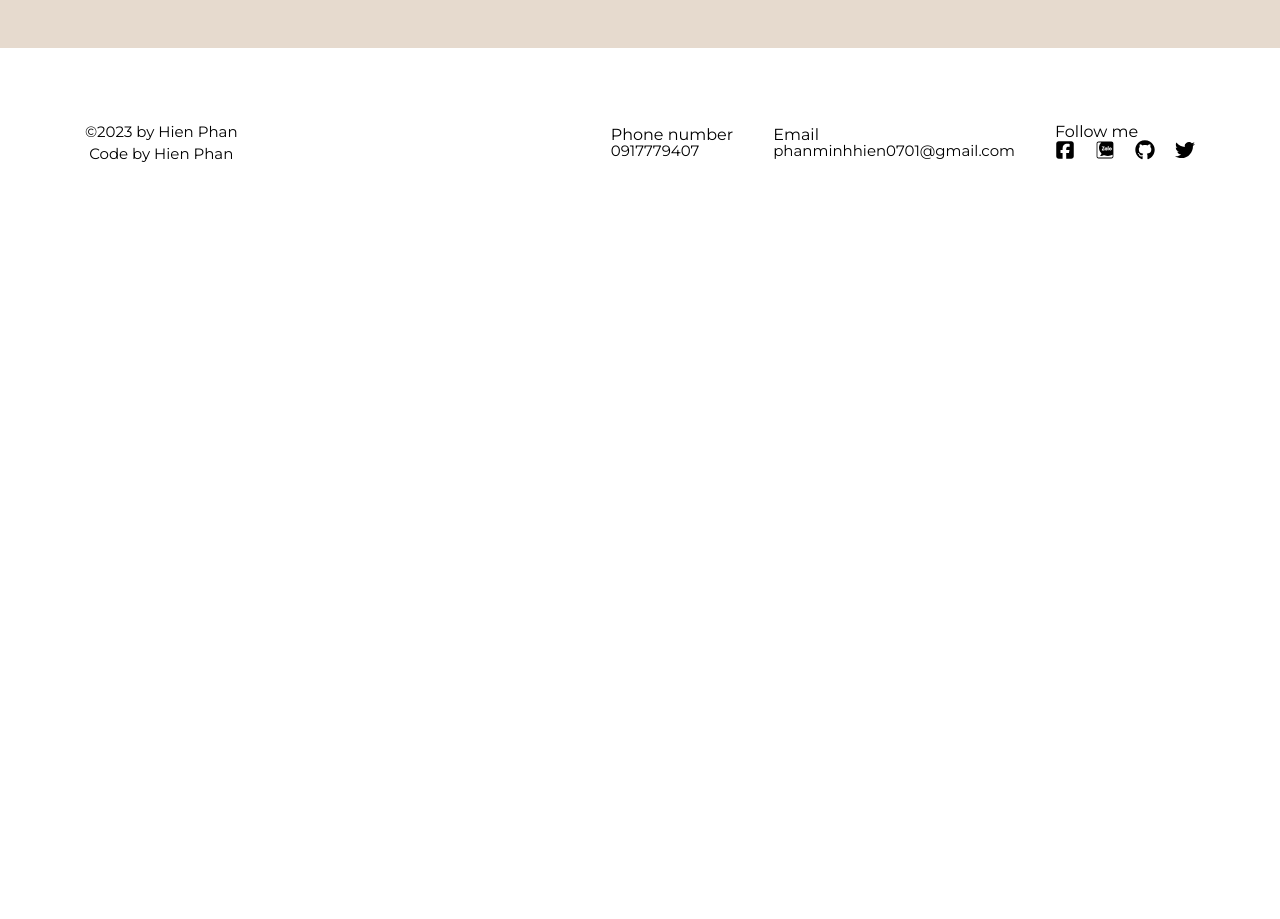
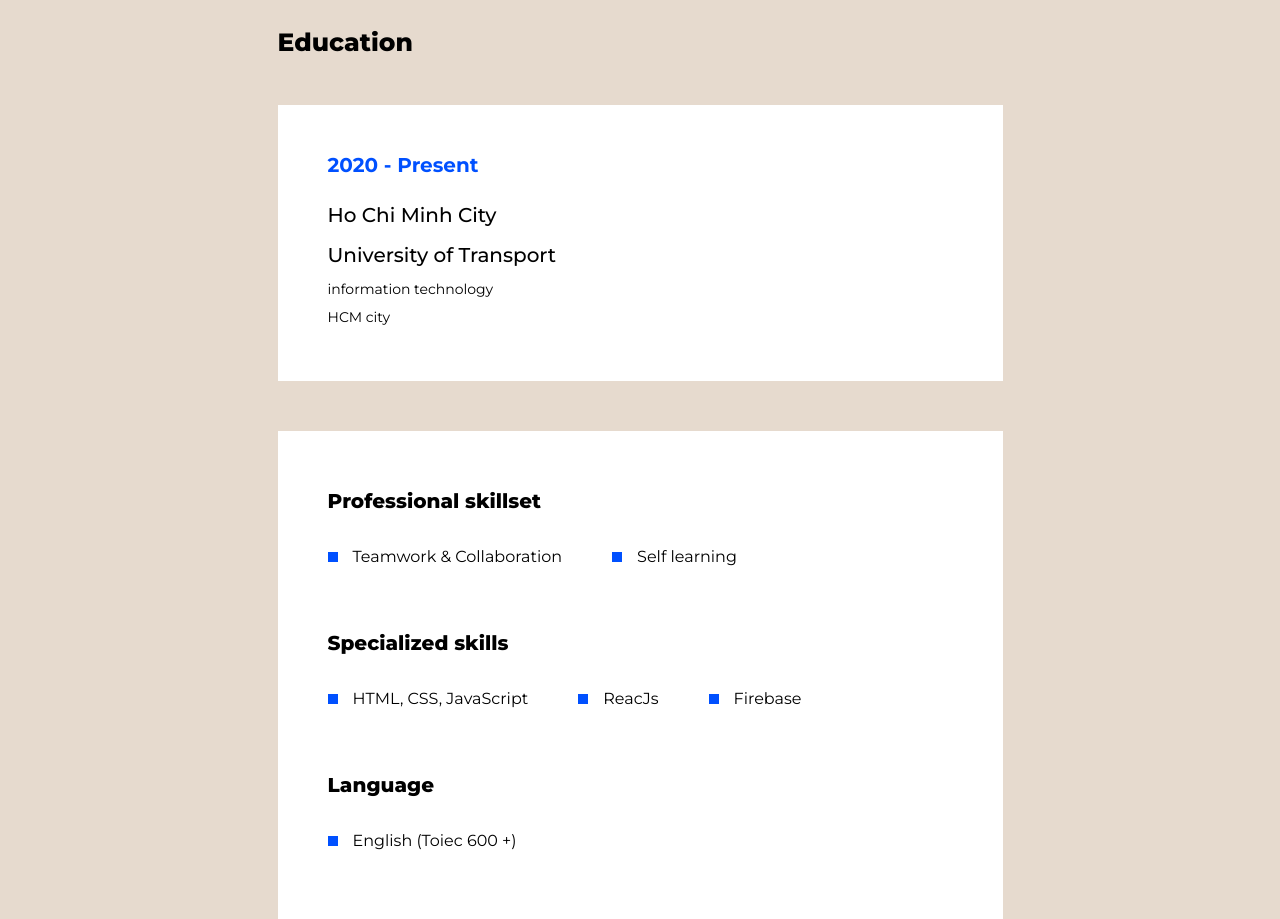
Before and after one commit to pmh3107/my-CV, a React (Create React App) app: page /Resume in a window 1280 px wide. Shown: the part 873-1792 px from the top of the page. Before the commit the page ends 1066 px from the top, so only its background shows below. Built offline with nearby package versions, Linux system fonts and the light colour scheme; no server answers.

Commit message:
Completed all page in part 1

```diff
--- a/package.json
+++ b/package.json
@@ -13,6 +13,7 @@
     "react-dom": "^18.2.0",
     "react-router-dom": "^6.21.1",
     "react-scripts": "5.0.1",
+    "react-toastify": "^9.1.3",
     "sass": "^1.69.5",
     "web-vitals": "^2.1.4"
   },
--- a/src/Firebase.js
+++ b/src/Firebase.js
@@ -7,16 +7,18 @@ import { GoogleAuthProvider } from "firebase/auth";
 
 // Your web app's Firebase configuration
 // For Firebase JS SDK v7.20.0 and later, measurementId is optional
-const app = initializeApp({
-  apiKey: process.env.REACT_APP_API_KEY,
-  authDomain: process.env.REACT_APP_AUTH_DOMAIN,
-  projectId: process.env.REACT_APP_PROJECT_ID,
-  storageBucket: process.env.REACT_APP_STORAGE_BUCKET,
-  messagingSenderId: process.env.REACT_APP_MESSAGING_SENDER_ID,
-  appId: process.env.REACT_APP_APP_ID,
-  measurementId: process.env.REACT_APP_MEASUREMENT_ID,
-});
 
+const firebaseConfig = {
+  apiKey: "AIzaSyDOCFc-xh5BVPPexCTXLL0w-IhCdAiSays",
+  authDomain: "mycv-3107.firebaseapp.com",
+  projectId: "mycv-3107",
+  storageBucket: "mycv-3107.appspot.com",
+  messagingSenderId: "1083448601920",
+  appId: "1:1083448601920:web:e84de0bb17cc8770855ea5",
+  measurementId: "G-6BTCG2WQDR",
+};
+
+const app = initializeApp(firebaseConfig);
 // Initialize Firebase
 const db = getFirestore(app);
 const storage = getStorage(app);
--- a/src/components/layout/Footer.jsx
+++ b/src/components/layout/Footer.jsx
@@ -15,7 +15,7 @@ function Footer() {
           <div className="footer__columns">
             <ul className="footer__list">
               <li className="footer__item">
-                <h3>Phone number</h3>
+                <h3 className="footer__title">Phone number</h3>
               </li>
               <li className="footer__item">
                 <a className="footer__content" href="tel:0917779407">
@@ -25,7 +25,7 @@ function Footer() {
             </ul>
             <ul className="footer__list">
               <li className="footer__item">
-                <h3>Email</h3>
+                <h3 className="footer__title">Email</h3>
               </li>
               <li className="footer__item">
                 <a
@@ -38,7 +38,7 @@ function Footer() {
             </ul>
             <ul className="footer__list">
               <li className="footer__item">
-                <h3>Follow me</h3>
+                <h3 className="footer__title">Follow me</h3>
               </li>
               <li className="footer__item">
                 <Social />
--- a/src/components/layout/Header.jsx
+++ b/src/components/layout/Header.jsx
@@ -25,10 +25,12 @@ function Header() {
         <div className="header__inner">
           <div className="header__left">
             <div className="header__left-dot"></div>
-            <p className="header__left-name">
-              <strong className="header__left-name-hl">Phan Minh Hien</strong> /
-              IT intern
-            </p>
+            <Link to="/">
+              <p className="header__left-name">
+                <strong className="header__left-name-hl">Phan Minh Hien</strong>{" "}
+                / IT intern
+              </p>
+            </Link>
           </div>
           <nav className="header__nav">
             <div
--- a/src/components/pages/Project.jsx
+++ b/src/components/pages/Project.jsx
@@ -6,8 +6,6 @@ import { ref, getDownloadURL } from "firebase/storage";
 function ProjectList() {
   return (
     <div className="project__list">
-      <ProjectTag />
-      <ProjectTag />
       <ProjectTag />
     </div>
   );
@@ -19,7 +17,7 @@ function ProjectTag() {
     // Tạo một tham chiếu đến file trong Firebase Storage
     const storageRef = ref(
       storage,
-      "gs://mycv-dd880.appspot.com/Project_img/UTH_FI.png"
+      "gs://mycv-3107.appspot.com/My_Project/UTH_FI.png"
     );
     // Lấy URL tải xuống
     getDownloadURL(storageRef)
--- a/src/components/pages/Resume.jsx
+++ b/src/components/pages/Resume.jsx
@@ -1,4 +1,4 @@
-import React from "react";
+import React, { useEffect, useState } from "react";
 import Header from "../layout/Header";
 import Footer from "../layout/Footer";
 import { storage } from "../../Firebase";
@@ -7,7 +7,7 @@ function TagList() {
   const DownloadCV = async () => {
     const storageRef = ref(
       storage,
-      "gs://mycv-dd880.appspot.com/CV_pdf/Phan-Minh-Hien_CV.pdf"
+      "gs://mycv-3107.appspot.com/CV_PDF/Phan-Minh-Hien_CV.pdf"
     );
 
     try {
@@ -37,19 +37,50 @@ function TagList() {
           Download CV
         </button>
       </div>
-      <Tag />
+      <JobTag />
+      <div className="resume__action">
+        <h2 className="resume__heading">Education</h2>
+      </div>
+      <EduTag />
+      <SkillTag />
     </div>
   );
 }
-function Tag() {
+function JobTag() {
+  // const addJobToFirestore = async () => {
+  //   try {
+  //     const jobsCollection = collection(db, "jobs"); // "jobs" là tên của collection trong Firestore
+
+  //     const jobData = {
+  //       year: "2020 - Present",
+  //       title: "Freelance",
+  //       subTitle1: "Sale electric device",
+  //       subTitle2: "HCM & Da Lat city",
+  //       description: [
+  //         "Purchasing electronic devices (phones, laptops, tablets,...). Check products. Post sales on social networking platforms (Facebook, Cho Tot,...).",
+  //         "Improve communication skills. Be more careful in work. Improve sales skills. Improve knowledge about technology products.",
+  //       ],
+  //     };
+
+  //     await addDoc(jobsCollection, jobData);
+  //     console.log("Job information added to Firestore successfully!");
+  //   } catch (error) {
+  //     console.error("Error adding job information to Firestore: ", error);
+  //   }
+  // };
+  // useEffect(() => {
+  //   // Gọi hàm để thêm thông tin vào Firestore khi component được tạo ra
+  //   addJobToFirestore();
+  // }, []);
+
   return (
     <div className="resume__tag">
       <h3 className="resume__tag--year">2020 - Present</h3>
       <div className="resume__tag--inner">
         <div className="resume__tag--title">
-          <p className="resume__tag--job">Freelance</p>
-          <p className="resume__tag--company">Sale electric device</p>
-          <p className="resume__tag--location">HCM & Da Lat city</p>
+          <h3 className="resume__tag--heading">Freelance</h3>
+          <p className="resume__tag--heading-Small">Sale electric device</p>
+          <p className="resume__tag--heading-Small">HCM & Da Lat city</p>
         </div>
         <div className="resume__tag--desc">
           <p className="resume__tag--content">
@@ -64,6 +95,83 @@ function Tag() {
         </div>
       </div>
     </div>
+  );
+}
+function EduTag() {
+  const [imageUrl, setImageUrl] = useState(null);
+
+  useEffect(() => {
+    // Tạo một tham chiếu đến file trong Firebase Storage
+    const storageRef = ref(
+      storage,
+      "gs://mycv-3107.appspot.com/Edu/giao-thong-van-tai.jpeg"
+    );
+    // Lấy URL tải xuống
+    getDownloadURL(storageRef)
+      .then((url) => {
+        setImageUrl(url);
+      })
+      .catch((error) => {
+        console.error("Error getting download URL: ", error);
+      });
+  }, []);
+  return (
+    <div className="resume__tag">
+      <h3 className="resume__tag--year">2020 - Present</h3>
+      <div className="resume__tag--inner">
+        <div className="resume__tag--title">
+          <p className="resume__tag--heading">
+            Ho Chi Minh City University of Transport
+          </p>
+          <p className="resume__tag--heading-Small">information technology</p>
+          <p className="resume__tag--heading-Small">HCM city</p>
+        </div>
+        <div className="resume__tag--frame">
+          <img src={imageUrl} alt="" className="resume__tag--frame-img" />
+        </div>
+      </div>
+    </div>
+  );
+}
+function SkillTag() {
+  return (
+    <>
+      <div className="resume__tag">
+        <h3 className="resume__tag--heading-big">Professional skillset</h3>
+        <ul className="resume__tag--list">
+          <li className="resume__tag--item">
+            <div className="resume__tag--dot"></div>
+            <p className="resume__tag--content">Teamwork & Collaboration</p>
+          </li>
+          <li className="resume__tag--item">
+            <div className="resume__tag--dot"></div>
+            <p className="resume__tag--content">Self learning</p>
+          </li>
+        </ul>
+        <h3 className="resume__tag--heading-big">Specialized skills</h3>
+        <ul className="resume__tag--list">
+          <li className="resume__tag--item">
+            <div className="resume__tag--dot"></div>
+            <p className="resume__tag--content">HTML, CSS, JavaScript</p>
+          </li>
+          <li className="resume__tag--item">
+            <div className="resume__tag--dot"></div>
+            <p className="resume__tag--content">ReacJs</p>
+          </li>
+          <li className="resume__tag--item">
+            <div className="resume__tag--dot"></div>
+            <p className="resume__tag--content">Firebase</p>
+          </li>
+        </ul>
+        <h3 className="resume__tag--heading-big">Language</h3>
+        <ul className="resume__tag--list">
+          <li className="resume__tag--item">
+            <div className="resume__tag--dot"></div>
+            <p className="resume__tag--content">English (Toiec 600 +)</p>
+          </li>
+        </ul>
+      </div>
+    </>
   );
 }
 function Resume() {
--- a/src/scss/layout/_footer.scss
+++ b/src/scss/layout/_footer.scss
@@ -35,6 +35,7 @@
     text-align: center;
   }
   &__content {
+    display: block;
     font-size: 1.5rem;
     text-align: center;
     @include abstracts.screen(md) {
--- a/src/scss/pages/_resume.scss
+++ b/src/scss/pages/_resume.scss
@@ -13,7 +13,7 @@
     }
   }
   &__body {
-    margin-top: 100px;
+    margin-top: 50px;
     max-width: 725px;
     @include abstracts.screen(sm) {
       max-width: 370px;
@@ -63,7 +63,7 @@
     }
     &--inner {
       display: flex;
-      gap: 100px;
+      gap: 50px;
       margin-top: 20px;
       @include abstracts.screen(sm) {
         flex-direction: column;
@@ -71,20 +71,59 @@
       }
     }
     &--title {
-      width: 460px;
       @include abstracts.screen(sm) {
         width: 270px;
       }
     }
-    &--job {
+    &--heading {
+      width: 230px;
       font-size: 2rem;
       font-weight: 500;
       line-height: 2;
     }
-    &--company,
-    &--location,
+    &--heading-big {
+      width: 230px;
+      font-size: 2rem;
+      font-weight: 900;
+      line-height: 2;
+    }
+    &--heading-Small {
+      font-size: 1.4rem;
+    }
+    &--heading-Small,
     &--content {
       line-height: 2;
+      font-weight: 400;
+    }
+    &--frame-img {
+      width: 100%;
+      height: 100%;
+      object-fit: contain;
+      border-radius: 10px;
+    }
+    &--list {
+      margin: 20px 0 50px;
+      display: grid;
+      grid-template-columns: repeat(3, max-content);
+      grid-row-gap: 20px;
+      grid-column-gap: 50px;
+      @include abstracts.screen(sm) {
+        grid-template-columns: repeat(1, max-content);
+        grid-row-gap: 10px;
+        grid-column-gap: 30px;
+      }
+    }
+    &--item {
+      display: flex;
+      align-items: center;
+      gap: 5px;
+    }
+    &--dot {
+      margin-right: 10px;
+      display: block;
+      height: 10px;
+      width: 10px;
+      background-color: var(--second-color-blue);
     }
   }
 }
```
Also changed, not shown: src/components/pages/AboutMe.jsx (+6 -7 lines), src/components/pages/Contact.jsx (+32 -12 lines), src/scss/pages/_aboutMe.scss (+10 -5 lines), 2 other files (tests, documents, lock files or other folders).
